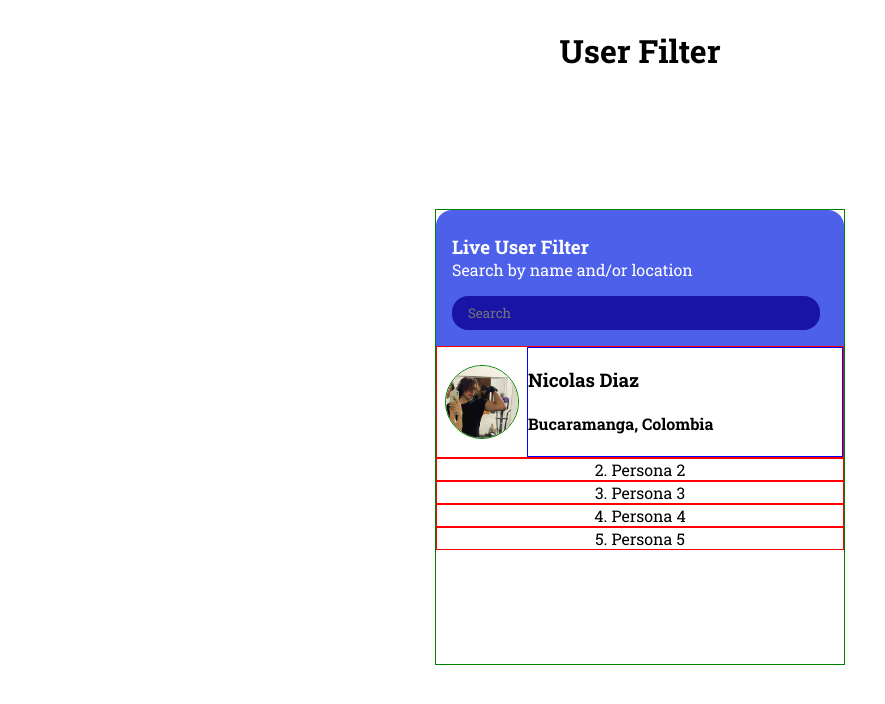
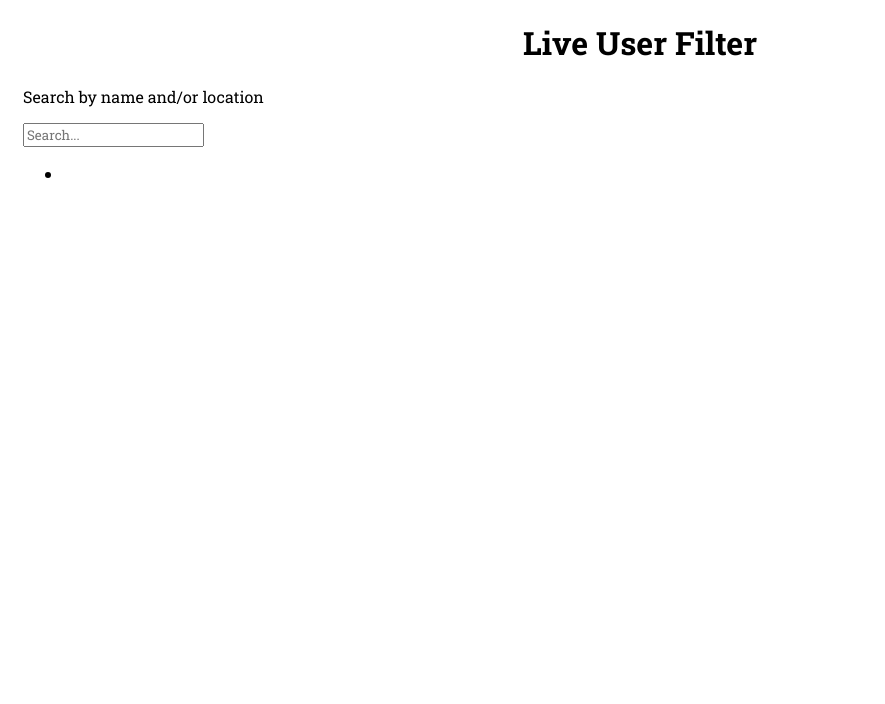
Before and after one commit to NicolasEduardoDiaz/live-User-Filter, a plain HTML site: page index.html in a window 1280 px wide. Shown: the whole page, without its empty margins (0-885 px from the left). Drawn offline with Linux system fonts and the light colour scheme.

Commit message:
feat: :memo: add a news changes in the html file

```diff
--- a/index.html
+++ b/index.html
@@ -5,36 +5,24 @@
     <meta name="viewport" content="width=device-width, initial-scale=1.0">
     <link rel="stylesheet" href="./css/index.css">
     <title>User Filter</title>
+    <script type="module" src="js/main.js" defer></script>
 </head>
 <body>
-    <div class="all">
-        <div class="title">
-            <h1>User Filter</h1>
-        </div>
+    <div class="header_container">
+        <header class="header">
+            <h1 class="title">Live User Filter</h1>
+            <p class="text_title">Search by name and/or location</p>
+            <input type="text" id="filter" placeholder="Search...">
+        </header>
 
-        <div class="first_box">
-            <div class="header_search">
-                <h3><b>Live User Filter</b></h3>
-                <span>Search by name and/or location</span>
-                <form action="index.html" method="GET">
-                    <label for="buscar"></label>
-                    <input type="text" id="buscar" name="query" placeholder="Search">
-                </form>
-            </div>
-            <div class="data_persons">
-                <div class="persona">
-                    <img src="./storage/img/IMG_20240619_183245_268.jpg">
-                    <div class="info_img">
-                        <h3>Nicolas Diaz</h3>
-                        <h4>Bucaramanga, Colombia</h4>
-                    </div>
-                </div>
-                <div class="persona">2. Persona 2</div>
-                <div class="persona">3. Persona 3</div>
-                <div class="persona">4. Persona 4</div>
-                <div class="persona">5. Persona 5</div>
-            </div>
-        </div>
+        <ul id="result" class="user_list">
+            <li>
+                <!--<div class="user_info">
+                    <h4>Nombre Apellido</h4>
+                    <p>Location_city Location_country</p>
+                </div>-->
+            </li>
+        </ul>
     </div>
 </body>
 </html>
```
Also changed, not shown: js/main.js (added).
